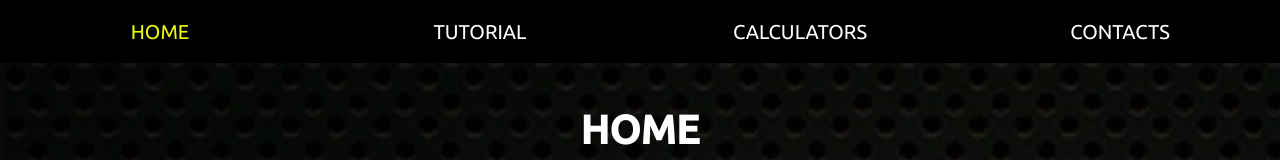
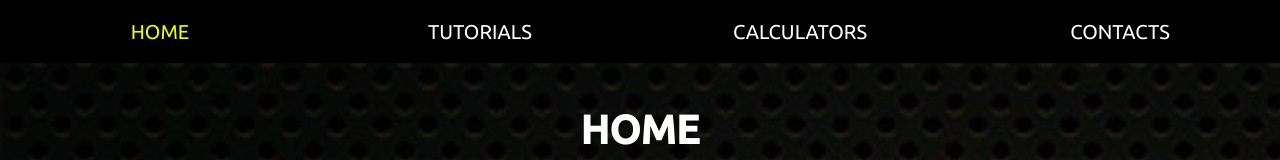
Before and after one commit to fabiolorenzi/acoustic-calculator, a React (Create React App) app: page / in a window 1280 px wide. Shown: the top 160 px of the page. Built offline with nearby package versions, Linux system fonts and the light colour scheme.

Commit message:
modified Header and HiddenMenu components

```diff
--- a/src/components/Header.jsx
+++ b/src/components/Header.jsx
@@ -16,7 +16,7 @@ function Header() {
         <div className="header">
             <div className="bigMenu">
                 <NavLink to="/" exact className="menu1" activeClassName="activeMenu1">HOME</NavLink>
-                <NavLink to="/tutorial" className="menu1" activeClassName="activeMenu1">TUTORIAL</NavLink>
+                <NavLink to="/tutorials" className="menu1" activeClassName="activeMenu1">TUTORIALS</NavLink>
                 <NavLink to="/calculators" className="menu1" activeClassName="activeMenu1">CALCULATORS</NavLink>
                 <NavLink to="/contacts" className="menu1" activeClassName="activeMenu1">CONTACTS</NavLink>
             </div>
--- a/src/components/HiddenMenu.jsx
+++ b/src/components/HiddenMenu.jsx
@@ -6,7 +6,7 @@ function HiddenMenu({open}) {
     return(
         <div className="hiddenMenu" id={open ? "hiddenMenuOpen" : "hiddenMenuClosed"}>
             <NavLink to="/" exact className="menu2" activeClassName="activeMenu2">HOME</NavLink>
-            <NavLink to="/tutorial" className="menu2" activeClassName="activeMenu2">TUTORIAL</NavLink>
+            <NavLink to="/tutorials" className="menu2" activeClassName="activeMenu2">TUTORIALS</NavLink>
             <NavLink to="/calculators" className="menu2" activeClassName="activeMenu2">CALCULATORS</NavLink>
             <NavLink to="/contacts" className="menu2" activeClassName="activeMenu2">CONTACTS</NavLink>
         </div>
```
